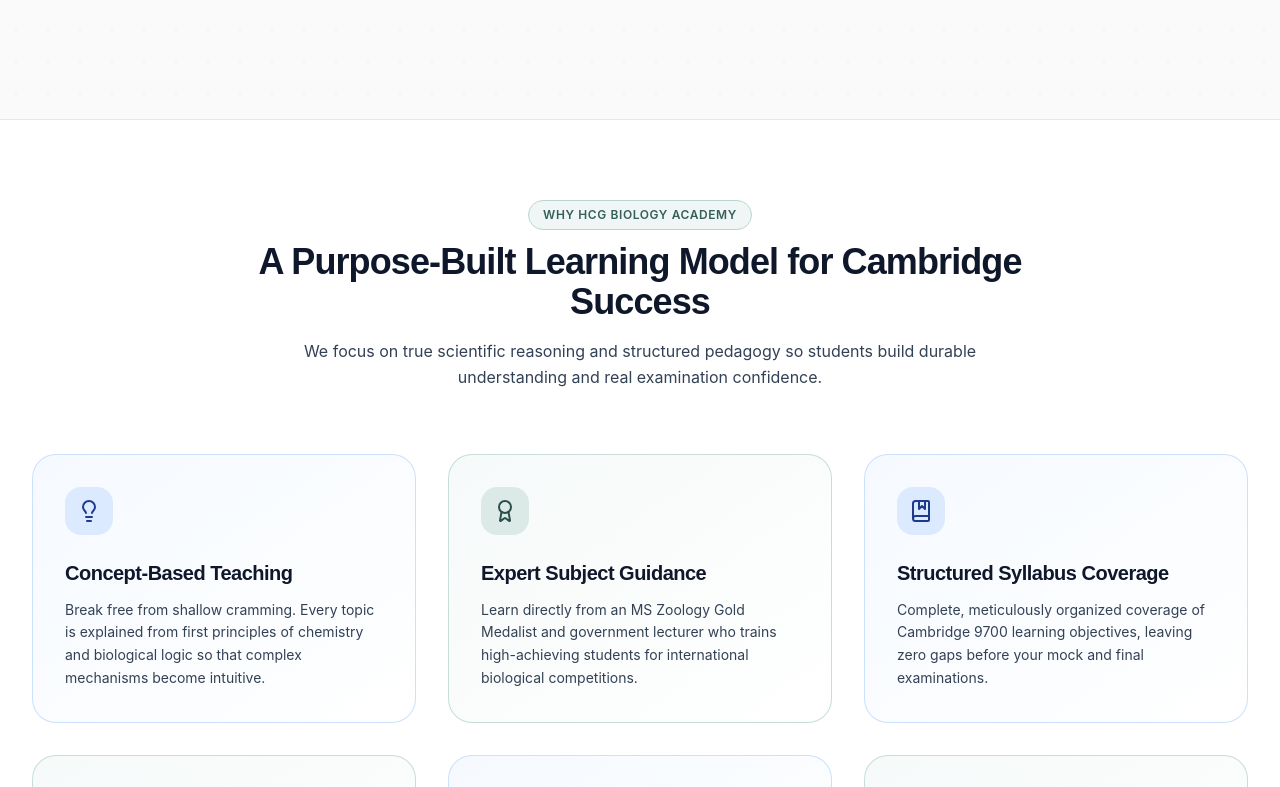
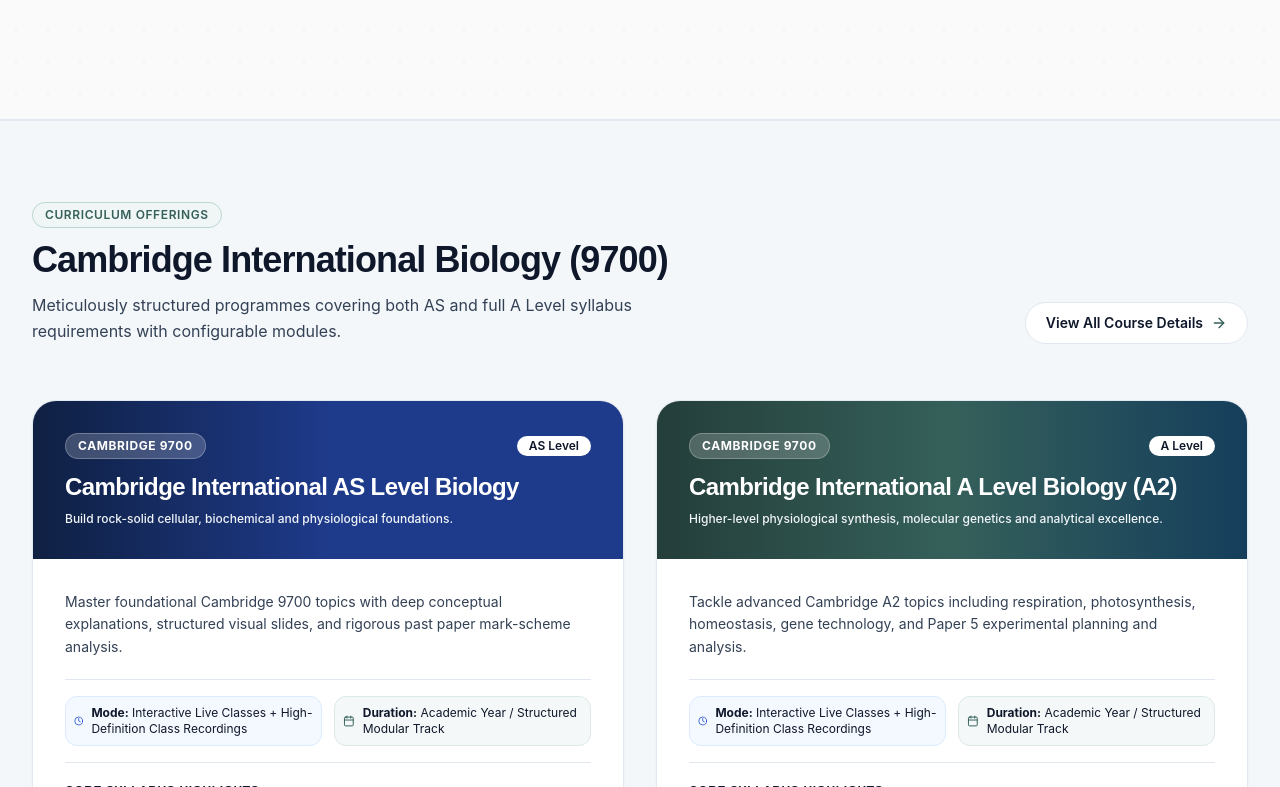
Before and after one commit to saqib52/hcg_Biology, a Next.js app: page / in a window 1280 px wide. Shown: the part 1433-2220 px from the top of the page. Built offline with nearby package versions, Linux system fonts and the light colour scheme.

Commit message:
Remove WhyChooseUs section from Home page

```diff
--- a/src/app/page.tsx
+++ b/src/app/page.tsx
@@ -1,5 +1,4 @@
 import { Hero } from '@/components/home/Hero';
-import { WhyChooseUs } from '@/components/home/WhyChooseUs';
 import { FeaturedCourses } from '@/components/home/FeaturedCourses';
 import { LearningExperience } from '@/components/home/LearningExperience';
 import { TeacherProfileSection } from '@/components/home/TeacherProfileSection';
@@ -11,7 +10,6 @@ export default function HomePage() {
   return (
     <>
       <Hero />
-      <WhyChooseUs />
       <FeaturedCourses />
       <LearningExperience />
       <TeacherProfileSection />
```
